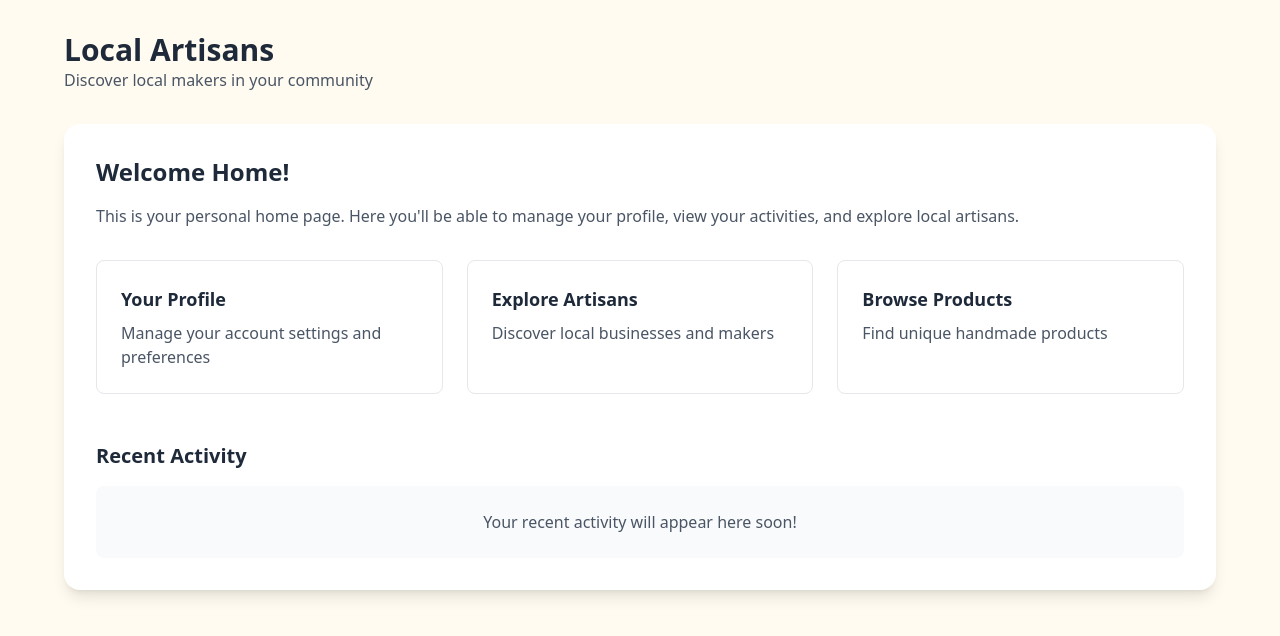
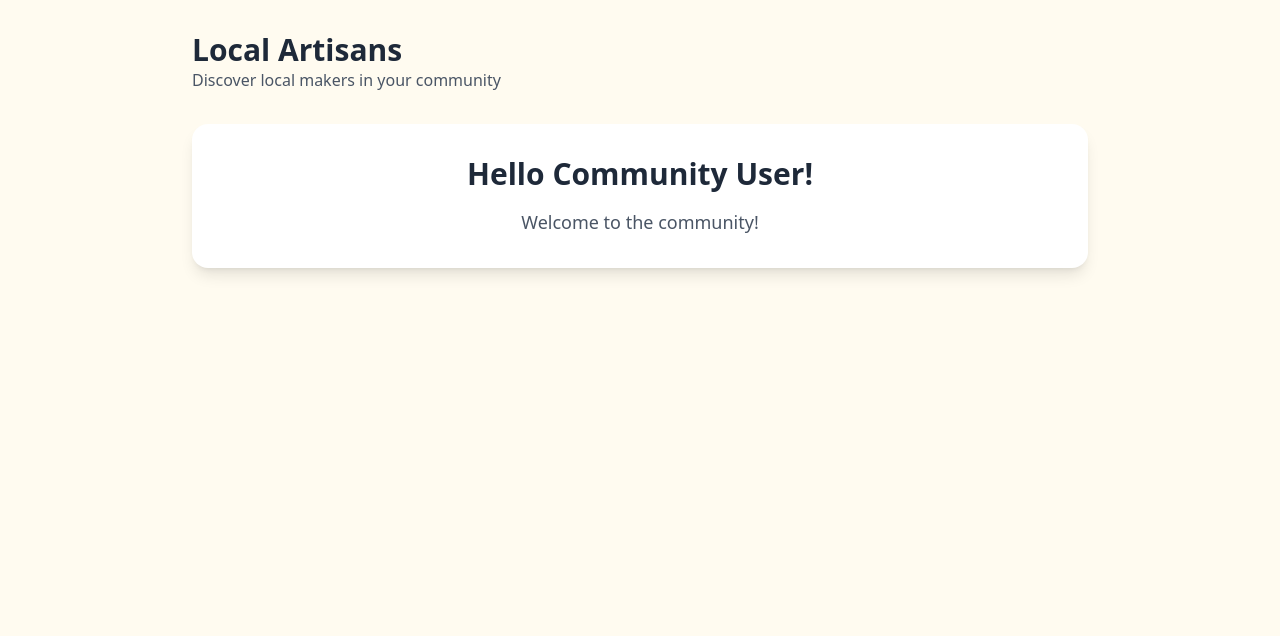
Before and after one commit to drewb73/local-artisans, a Next.js app: page /home in a window 1280 px wide. Shown: the top 636 px of the page. Built offline with nearby package versions, Linux system fonts and the light colour scheme.

Commit message:
Refactor HomePage component to display personalized welcome messages based on user type and streamline layout

```diff
--- a/app/home/page.tsx
+++ b/app/home/page.tsx
@@ -1,11 +1,21 @@
 // app/home/page.tsx
+'use client'
+
 import { UserButton } from '@clerk/nextjs'
-import Link from 'next/link'
+import { useEffect, useState } from 'react'
 
 export default function HomePage() {
+  const [userType, setUserType] = useState<'customer' | 'business' | null>(null)
+
+  useEffect(() => {
+    // Get user type from local storage
+    const storedUserType = localStorage.getItem('userType') as 'customer' | 'business' | null
+    setUserType(storedUserType)
+  }, [])
+
   return (
     <div className="min-h-screen mediterranean-bg p-8">
-      <div className="max-w-6xl mx-auto">
+      <div className="max-w-4xl mx-auto">
         {/* Header */}
         <header className="flex justify-between items-center mb-8">
           <div>
@@ -15,52 +25,18 @@ export default function HomePage() {
           <UserButton />
         </header>
 
-        {/* Main Content */}
-        <div className="bg-white rounded-2xl shadow-lg p-8">
-          <h2 className="text-2xl font-semibold text-gray-800 mb-4">
-            Welcome Home!
+        {/* Simple Welcome Message */}
+        <div className="bg-white rounded-2xl shadow-lg p-8 text-center">
+          <h2 className="text-3xl font-bold text-gray-800 mb-4">
+            {userType === 'business'
+              ? 'Hello Business User!'
+              : 'Hello Community User!'}
           </h2>
-          <p className="text-gray-600 mb-6">
-            This is your personal home page. Here you'll be able to manage your profile,
-            view your activities, and explore local artisans.
+          <p className="text-gray-600 text-lg">
+            {userType === 'business'
+              ? 'Welcome to your business dashboard.'
+              : 'Welcome to the community!'}
           </p>
-
-          {/* Quick Actions */}
-          <div className="grid grid-cols-1 md:grid-cols-3 gap-6 mt-8">
-            <Link
-              href="/profile"
-              className="border border-gray-200 rounded-lg p-6 hover:bg-gray-50 transition"
-            >
-              <h3 className="text-lg font-semibold text-gray-800 mb-2">Your Profile</h3>
-              <p className="text-gray-600">Manage your account settings and preferences</p>
-            </Link>
-
-            <Link
-              href="/businesses"
-              className="border border-gray-200 rounded-lg p-6 hover:bg-gray-50 transition"
-            >
-              <h3 className="text-lg font-semibold text-gray-800 mb-2">Explore Artisans</h3>
-              <p className="text-gray-600">Discover local businesses and makers</p>
-            </Link>
-
-            <Link
-              href="/products"
-              className="border border-gray-200 rounded-lg p-6 hover:bg-gray-50 transition"
-            >
-              <h3 className="text-lg font-semibold text-gray-800 mb-2">Browse Products</h3>
-              <p className="text-gray-600">Find unique handmade products</p>
-            </Link>
-          </div>
-
-          {/* Recent Activity Section */}
-          <div className="mt-12">
-            <h3 className="text-xl font-semibold text-gray-800 mb-4">Recent Activity</h3>
-            <div className="bg-gray-50 rounded-lg p-6">
-              <p className="text-gray-600 text-center">
-                Your recent activity will appear here soon!
-              </p>
-            </div>
-          </div>
         </div>
       </div>
     </div>
```
